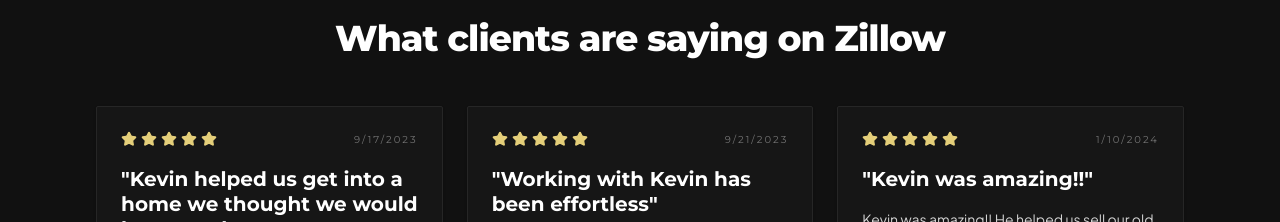
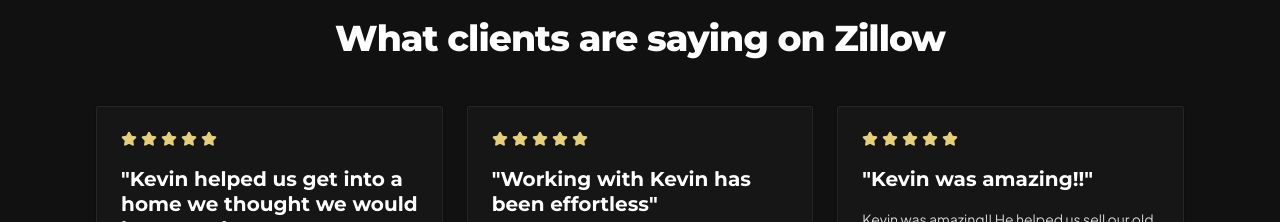
Before and after one commit to TechCatalyst-co/kg-realty-group, a React (Vite) app: page / in a window 1280 px wide. Shown: the part 2760-2982 px from the top of the page. Built offline with nearby package versions, Linux system fonts and the light colour scheme.

Commit message:
Removed dates from testimonials

```diff
--- a/src/components/TestimonialsSection.tsx
+++ b/src/components/TestimonialsSection.tsx
@@ -41,9 +41,6 @@
                     <Star key={`${testimonial.id}-star-${index}`} aria-hidden="true" className="w-4 h-4 fill-brand-gold-light text-brand-gold-light" />
                   ))}
                 </div>
-                <span className="text-[10px] uppercase tracking-[0.2em] text-neutral-500 font-display">
-                  {testimonial.date}
-                </span>
               </div>
 
               <h3 className="text-xl font-bold text-white font-display leading-tight">
```
